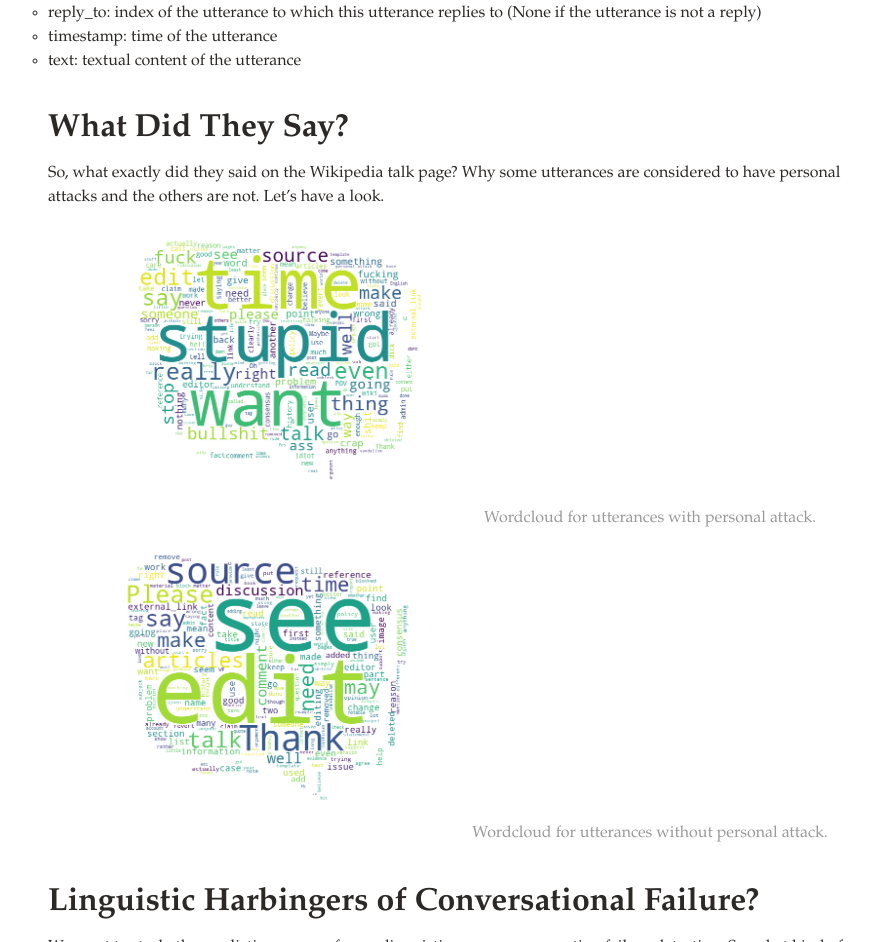
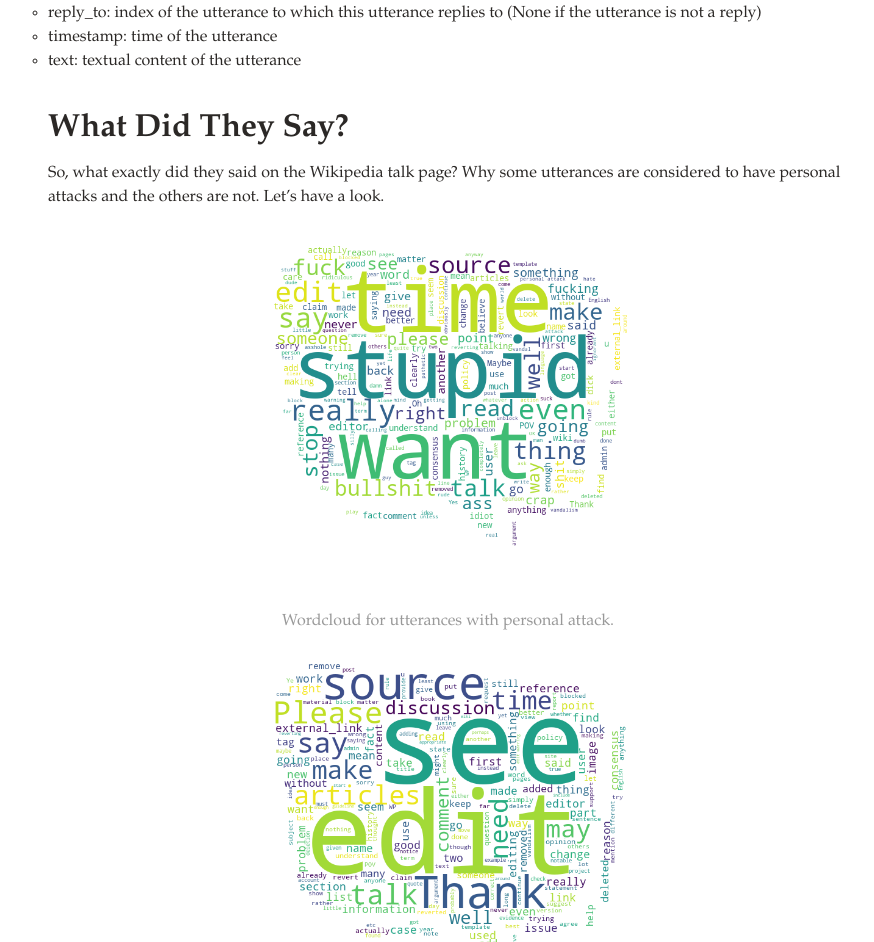
Before and after one commit to QinyueZheng/linguistic_datastory, a Jekyll site: the page built from index.md, in a window 1280 px wide. Shown: the part 2216-3158 px from the top of the page, without its empty margins (192-1066 px from the left). Built offline with Jekyll 4.4.1, drawn with Linux system fonts in a browser that asks for light colours.

Commit message:
modify storyline Thu Dec 17 20:35:20     2020

```diff
--- a/index.md
+++ b/index.md
@@ -55,24 +55,25 @@ Let's have a closer look at this dataset. This dataset contains 2010 **speakers*
 ## What Did They Say?
 So, what exactly did they said on the Wikipedia talk page? Why some utterances are considered to have personal attacks and the others are not. Let's have a look.
 
+
 <center>
-<div class="row">
-  <div class="column">
-    <img src="assets/wordcloud_attack.png" style="width:400px;height:300;">
+    <img src="assets/wordcloud_attack.png" style="width:500px;height:300;">
+    <br>
     <div style="color:orange;
         display: inline-block;
         color: #999;
         padding: 2px;">Wordcloud for utterances with personal attack.</div>
-  </div>
-  <div class="column">
-    <img src="assets/wordcloud_nonattack.png" style="width:400px;height:300;">
+</center>
+
+<center>
+    <img src="assets/wordcloud_nonattack.png" style="width:500px;height:300;">
+    <br>
     <div style="color:orange;
         display: inline-block;
         color: #999;
         padding: 2px;">Wordcloud for utterances without personal attack.</div>
-  </div>
-</div>
 </center>
+
 
 
 ## Linguistic Harbingers of Conversational Failure?
```
